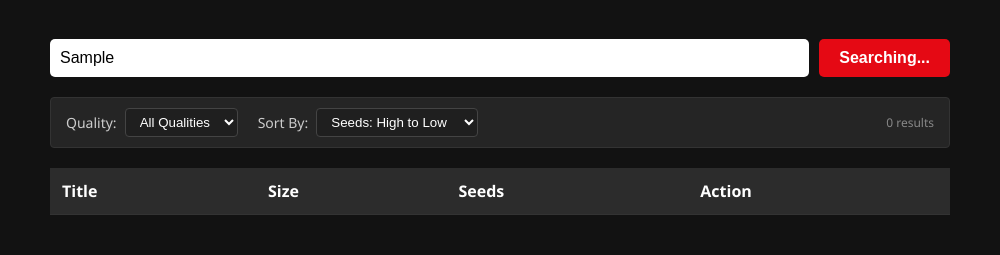
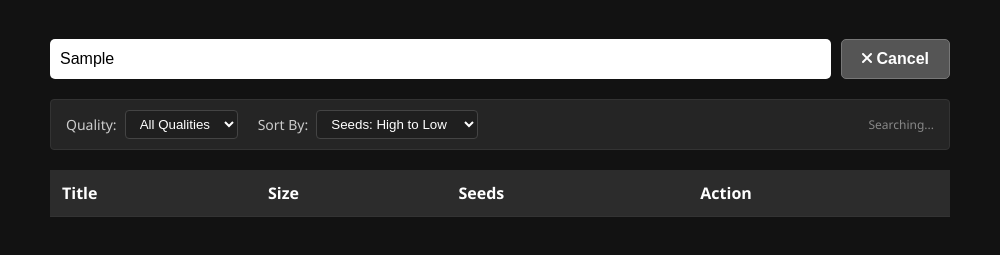
Before and after one commit to GHDBASHEN/Dolphin-Movie-Downloader, an Electron app: page src/index.html in a window 1000 px wide. Both pictures are taken after typing "Sample" into the empty fields and a click on the button "Search". Shown: the part 95-350 px from the top of the page. Drawn offline with Linux system fonts and the light colour scheme; no server answers.

Commit message:
Add search cancellation feature and update UI for search functionality

```diff
--- a/src/index.html
+++ b/src/index.html
@@ -16,8 +16,13 @@
         </div>
 
         <div class="search-box">
-            <input type="text" id="searchInput" placeholder="Search movies...">
-            <button onclick="search()" class="primary-btn">Search</button>
+            <input type="text" id="searchInput" placeholder="Search movies..." onkeypress="handleEnter(event)">
+
+            <button id="searchBtn" onclick="search()" class="primary-btn">Search</button>
+
+            <button id="cancelSearchBtn" onclick="cancelSearch()" class="cancel-btn" style="display:none">
+                <i class="fas fa-times"></i> Cancel
+            </button>
         </div>
 
         <div class="filter-bar">
--- a/src/renderer.js
+++ b/src/renderer.js
@@ -1,5 +1,5 @@
 let activeDownloads = new Map();
-
+let currentSearchTimestamp = 0;
 // DATA STORAGE
 let allSearchResults = []; // Raw list from backend (100 items)
 let filteredResults = [];  // List after filters applied (e.g. 20 items)
@@ -11,6 +11,10 @@ window.onload = async () => {
     const config = await window.api.getConfig();
     document.getElementById('pathDisplay').value = config.downloadPath;
 };
+
+function handleEnter(e) {
+    if (e.key === 'Enter') search();
+}
 
 // Helper: Convert bytes to readable size (MB, GB)
 function formatBytes(bytes) {
@@ -31,15 +35,23 @@ async function changeFolder() {
 
 async function search() {
     const query = document.getElementById('searchInput').value;
-    const btn = document.querySelector('.primary-btn');
+    const searchBtn = document.getElementById('searchBtn');
+    const cancelBtn = document.getElementById('cancelSearchBtn');
     const table = document.getElementById('resultsBody');
     const loadMoreDiv = document.getElementById('loadMoreContainer');
 
     if(!query) return;
 
-    // Reset UI
-    btn.innerText = "Searching...";
+    // 1. GENERATE ID for this specific search
+    const mySearchId = Date.now();
+    currentSearchTimestamp = mySearchId;
+
+    // 2. UPDATE UI: Show Cancel, Hide Search
+    searchBtn.style.display = 'none';
+    cancelBtn.style.display = 'inline-block'; // Show Cancel
+
     table.innerHTML = "";
+    document.getElementById('resultCount').innerText = "Searching...";
     loadMoreDiv.style.display = "none";
 
     // Reset Data
@@ -47,20 +59,52 @@ async function search() {
     allSearchResults = [];
     filteredResults = [];
 
-    // Fetch from Backend
-    const results = await window.api.searchMovies(query);
-    allSearchResults = results;
+    try {
+        // 3. CALL BACKEND (This takes time)
+        const results = await window.api.searchMovies(query);
 
-    btn.innerText = "Search";
+        // 4. CHECK: Is this still the active search?
+        // If user clicked "Cancel" or started a NEW search, this ID won't match.
+        if (currentSearchTimestamp !== mySearchId) {
+            console.log("Old search result ignored.");
+            return;
+        }
 
-    if (results.length === 0) {
-        table.innerHTML = "<tr><td colspan='4'>No results found (Check VPN).</td></tr>";
-        document.getElementById('resultCount').innerText = "0 results";
-        return;
+        allSearchResults = results;
+
+        if (results.length === 0) {
+            table.innerHTML = "<tr><td colspan='4'>No results found (Check VPN).</td></tr>";
+            document.getElementById('resultCount').innerText = "0 results";
+        } else {
+            // Apply filters and render
+            applyFilters();
+        }
+
+    } catch (err) {
+        if (currentSearchTimestamp === mySearchId) {
+            table.innerHTML = "<tr><td colspan='4'>Error occurred during search.</td></tr>";
+        }
+    } finally {
+        // 5. RESET UI (Only if this is still the active search)
+        if (currentSearchTimestamp === mySearchId) {
+            searchBtn.style.display = 'inline-block';
+            cancelBtn.style.display = 'none';
+        }
     }
+}
 
-    // Instead of rendering directly, we apply filters first
-    applyFilters();
+function cancelSearch() {
+    // 1. Invalidate the current search
+    currentSearchTimestamp = 0;
+
+    // 2. Reset UI immediately
+    document.getElementById('searchBtn').style.display = 'inline-block';
+    document.getElementById('cancelSearchBtn').style.display = 'none';
+
+    // 3. Show message
+    const table = document.getElementById('resultsBody');
+    table.innerHTML = "<tr><td colspan='4' style='color:#ffc107'>⚠️ Search Cancelled by user.</td></tr>";
+    document.getElementById('resultCount').innerText = "";
 }
 
 function applyFilters() {
--- a/src/styles.css
+++ b/src/styles.css
@@ -18,6 +18,22 @@ tr:hover { background-color: #2a2a2a; }
 .download-btn { background: #007bff; padding: 5px 15px; font-size: 14px; }
 .progress-bar { color: #4caf50; font-weight: bold; }
 .folder-btn { margin-top: 20px; background: #333; width: 100%; }
+
+.cancel-btn {
+    padding: 10px 20px;
+    background: #555; /* Gray initially */
+    color: white;
+    border: 1px solid #777;
+    cursor: pointer;
+    border-radius: 5px;
+    font-weight: bold;
+    font-size: 16px;
+}
+
+.cancel-btn:hover {
+    background: #dc3545; /* Red on hover */
+    border-color: #dc3545;
+}
 
 .settings-bar {
     background: #1f1f1f;
```
